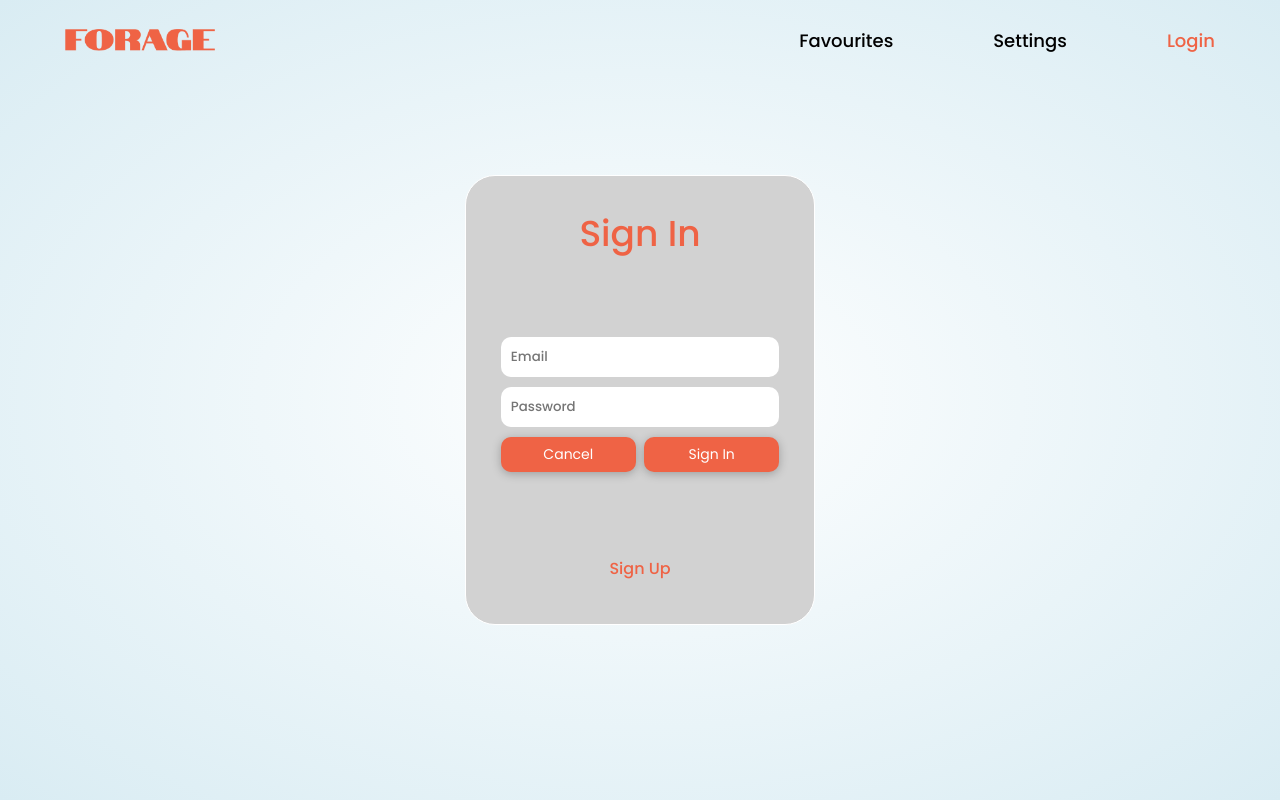
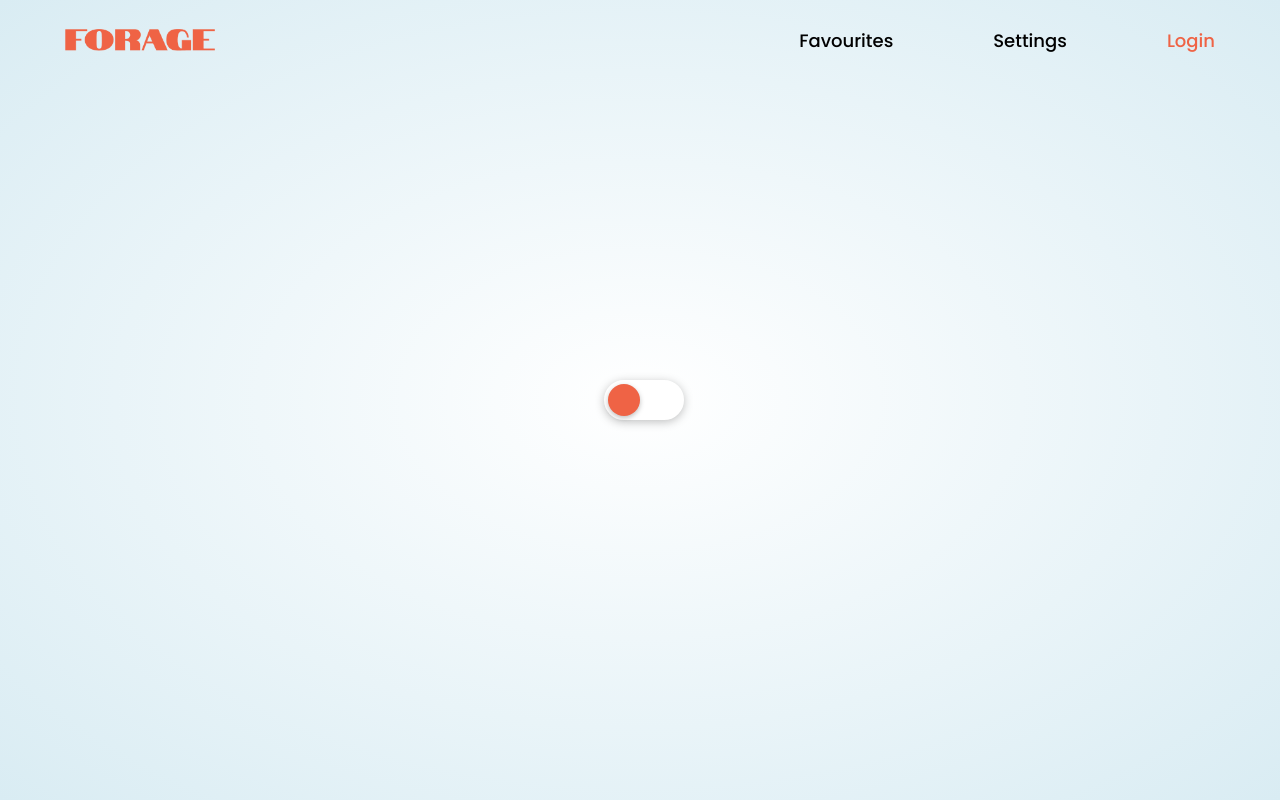
Before and after one commit to eilidhma/forage, a Next.js app: page / in a window 1280 px wide. Built offline with nearby package versions, Linux system fonts and the light colour scheme.

Commit message:
Switch is built just need to add props

```diff
--- /dev/null
+++ b/comps/Switch/index.js
@@ -0,0 +1,69 @@
+import React from "react";
+import styled from "styled-components";
+
+const SwitchInput = styled.input`
+  height: 0;
+  width: 0;
+  visibility: hidden;
+`
+
+const SwitchCont = styled.label`
+  display: flex;
+  align-items: center;
+  justify-content: space-between;
+  cursor: pointer;
+  width: 80px;
+  height: 40px;
+  border-radius: 100px;
+  background: white;
+  border: 2px solid white;
+  box-shadow: 0px 2px 10px rgba(0, 0, 0, 0.25);
+  position: relative;
+  transition: background-color 0.2s;
+
+  ${SwitchInput}:checked + ${SwitchCont} & {
+    background: #1B2B47;
+    border: 2px solid #1B2B47;
+  }
+
+`
+
+const SwitchButton = styled.span`
+  content: "";
+  position: absolute;
+  left: 2px;
+  width: 32px;
+  height: 32px;
+  border-radius: 45px;
+  transition: 0.2s;
+  background: #EF6345;
+  box-shadow: 0px 2px 5px rgba(0, 0, 0, 0.25);
+  ${SwitchInput}:checked + ${SwitchCont} & {
+    left: calc(100% - 2px);
+    transform: translateX(-100%);
+  }
+
+  ${SwitchCont}:active & {
+    width: 45px;
+  }
+`
+
+export default function Switch({
+    id,
+    toggled,
+    onChange,
+})
+{
+  return <>
+      <SwitchInput
+        className="switch-checkbox"
+        id={id}
+        type="checkbox"
+        checked={toggled}
+        onChange={onChange}
+      />
+        <SwitchCont className="switch-cont" htmlFor={id}>
+        <SwitchButton className="switch-button" />
+      </SwitchCont>
+    </>
+};
--- a/pages/index.js
+++ b/pages/index.js
@@ -2,6 +2,7 @@ import styled from 'styled-components'
 import Background from '../comps/Background'
 import NavBar from '../comps/NavBar'
 import LoginUI from '../comps/LoginUI'
+import Switch from '../comps/Switch'
 
 import { useState } from 'react'
 
@@ -15,6 +16,7 @@ const Wrapper = styled.div`
 export default function Home() {
 
   const [isVisible, setIsVisible] = useState(true);
+  const [isToggled, setIsToggled] = useState(false);
 
   return <>
       <NavBar
@@ -23,10 +25,15 @@ export default function Home() {
 
       <Background/>
     <Wrapper>
-      <LoginUI
+    <Switch
+    id="test-switch"
+    toggled={isToggled}
+    onChange={e => setIsToggled(e.target.checked)}
+    />
+      {/* <LoginUI
         visibility={isVisible === true ? "visible" : "hidden"}
         onCancelClick={()=>{setIsVisible(false)}}
-      />
+      /> */}
     </Wrapper>
 
   </>
```
Also changed, not shown: 1 other file (tests, documents, lock files or other folders).
